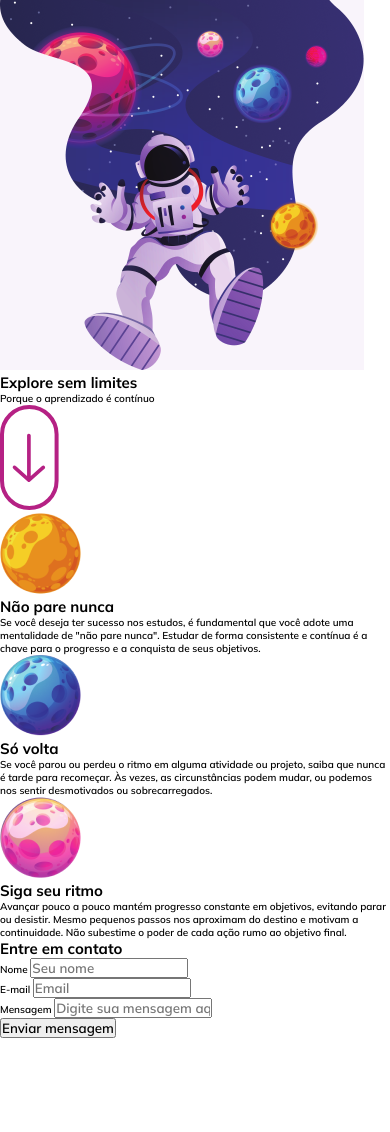
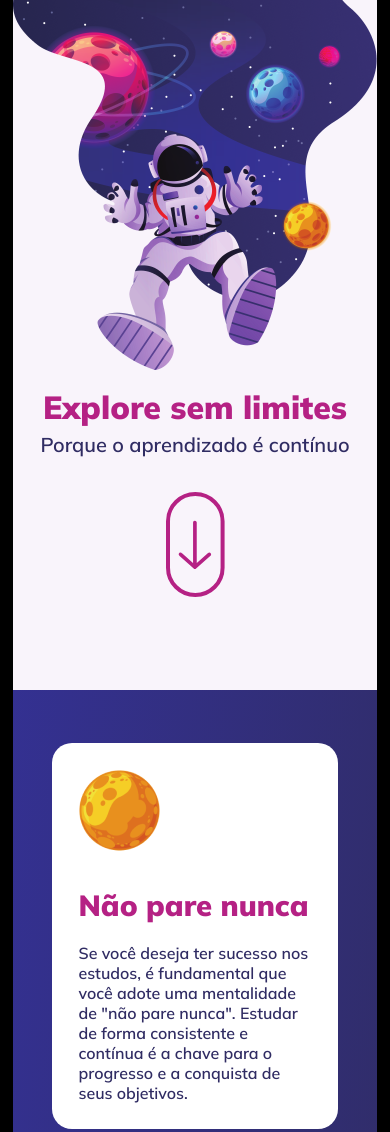
Before and after one commit to fernandoalvesrufino/explore-sem-limites, a plain HTML site: page index.html in a window 390 px wide. Shown: the top 1132 px of the page. Before the commit the page ends 1038 px from the top, so only its background shows below. Drawn offline with Linux system fonts and the light colour scheme.

Commit message:
estilizando para mobile

```diff
--- a/index.html
+++ b/index.html
@@ -13,8 +13,9 @@
     <title>Explore sem limites</title>
   </head>
   <body>
-    <section>
-      <img src="./assets/astronaut.png" alt="Imagem de um astronauta">
+    <div class="app">
+      <section class="main">
+        <img class="astronaut" src="./assets/astronaut.png" alt="Imagem de um astronauta">
         <h1>Explore sem limites</h1>
         <p>Porque o aprendizado é contínuo</p>
         <a href="#">
@@ -22,7 +23,7 @@
         </a>
       </section>
 
-    <section>
+      <section class="cards">
         <div class="card">
           <img src="./assets/1.png" alt="Imagem de um planeta">
           <h2>Não pare nunca</h2>
@@ -42,28 +43,39 @@
         </div>
       </section>
 
-    <section>
+      <section class="contact">
+        <img src="./assets/bg.png" alt="Imagem de fundo">
+
         <h2>Entre em contato</h2>
 
         <form id="form">
           <div class="name">
-          <label for="name">Nome</label>
+            <label class="sr-only" for="name">Nome</label>
             <input type="text" name="name" id="name" placeholder="Seu nome">
           </div>
 
           <div class="email">
-          <label for="email">E-mail</label>
+            <label class="sr-only" for="email">E-mail</label>
             <input type="email" name="email" id="email" placeholder="Email">
           </div>
 
           <div class="message">
-          <label for="message">Mensagem</label>
+            <label class="sr-only" for="message">Mensagem</label>
             <input type="text" name="message" id="message" placeholder="Digite sua mensagem aqui...">
           </div>
 
-        <button>Enviar mensagem</button>
+          <button>
+            <p>
+              Enviar mensagem
+            </p>
+          </button>
 
         </form>
       </section>
+    </div>
+
+    <footer>
+      <p>© 2023 - Rocketseat Explorer</p>
+    </footer>
   </body>
 </html>
--- a/style.css
+++ b/style.css
@@ -11,8 +11,198 @@
   font-size: 62.5%;
 
   --hue: 100;
+
+  --text-title-color: hsl(320, 69%, 42%);
+  --text-body-color:  hsl(244, 38%, 28%);
+  --text-footer-color: hsl(0, 0%, 100%);
+
+  --bg-app: hsl(283, 47%, 97%);
+  --bg-card: hsl(0, 0%, 100%);
+  --bg-color-footer:  hsl(242, 50%, 38%);
+  --bg-gradiente-footer: hsl(244, 38%, 28%);
+
+  --border-color: hsl(244, 38%, 28%);
 }
 
 html, body, input, button {
   font-family: 'Mulish', sans-serif;
 }
+
+body {
+  display: flex;
+  flex-direction: column;
+
+  width: 100%;
+
+  background: black;
+}
+
+.app {
+  max-width: 36.4rem;
+
+  margin: 0 auto;
+
+  background: var(--bg-app);
+}
+
+.main, .contact {
+  background: var(--bg-app);
+}
+
+.main {
+  display: flex;
+  flex-direction: column;
+
+  padding-bottom: 9.3rem;
+}
+
+.astronaut {
+  padding-bottom: 1.7rem;
+}
+
+h1 {
+  padding-bottom: .5rem;
+
+  text-align: center;
+  font-size: 3.2rem;
+  font-weight: 900;
+}
+
+.main p {
+  padding-bottom: 3.5rem;
+
+  text-align: center;
+  font-size: 2rem;
+  font-weight: 600;
+}
+
+p {
+  color: var(--text-body-color);
+}
+
+.main a {
+  display: flex;
+}
+
+.main img {
+  margin: 0 auto;
+}
+
+h1, h2 {
+  color: var(--text-title-color);
+}
+
+.cards {
+  background: linear-gradient(96deg, var(--bg-color-footer) 0%, var(--bg-gradiente-footer) 99.68%);
+
+  display: grid;
+  gap: 5rem;
+
+  padding: 5.3rem 3.9rem;
+}
+
+.card {
+  padding: 2.65rem;
+
+  border-radius: 2rem;
+
+  background: var(--bg-card);
+}
+
+.card img {
+  padding-bottom: 3.3rem;
+}
+
+.card h2 {
+  font-size: 2.92rem;
+  font-weight: 900;
+
+  padding-bottom: 2rem;
+}
+
+.card p {
+  font-size: 1.6rem;
+  font-weight: 600;
+}
+
+.contact {
+  padding: 7.8rem 4rem 6.5rem;
+}
+
+.contact img {
+  display: none;
+}
+
+.contact h2 {
+  padding-bottom: 4.3rem;
+
+  font-size: 3.2rem;
+  font-weight: 900;
+}
+
+form {
+  display: flex;
+  flex-direction: column;
+
+  gap: 2.4rem;
+}
+
+.sr-only {
+  position: absolute;
+  width: 1px;
+  height: 1px;
+  padding: 0;
+  margin: -1;
+  overflow: hidden;
+  clip: rect(0, 0, 0, 0);
+  white-space: nowrap;
+  border-width: 0;
+}
+
+input {
+  display: flex;
+  padding: 12px 16px 12px;
+  align-items: center;
+
+  border-radius: 1.6rem;
+  border: 1.5px solid var(--border-color);
+  width: 100%;
+}
+
+button {
+  display: inline-flex;
+  padding: 1.6rem;
+  justify-content: center;
+  align-items: center;
+
+  border: none;
+  border-radius: 1.6rem;
+
+  background: linear-gradient(96deg, var(--bg-color-footer) 0%, var(--bg-gradiente-footer) 99.68%);
+
+  width: 16rem;
+}
+
+button p {
+  color: #FFFFFF;
+
+  text-align: center;
+  font-family: Mulish;
+  font-size: 1.4rem;
+  font-weight: 700;
+  text-transform: capitalize;
+}
+
+footer {
+  text-align: center;
+  font-size: 2rem;
+  font-weight: 600;
+
+  background: linear-gradient(96deg, var(--bg-color-footer) 0%, var(--bg-gradiente-footer) 99.68%);
+
+  padding: 1.6rem 0 1.6rem 0;
+}
+
+footer p {
+  color: var(--text-footer-color);
+}
```
Lines whose indentation alone changed are shown as unchanged.
